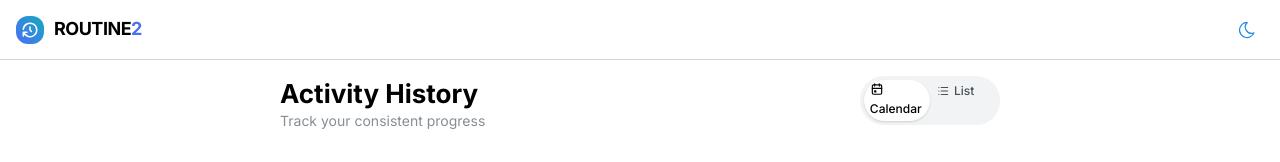
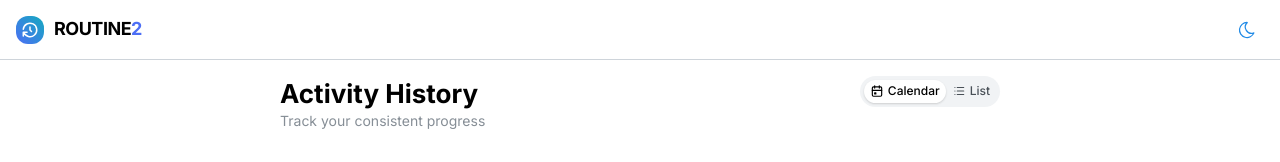
Before and after one commit to RenaudLN/routine2, a React (Vite) app: page /routine2/history in a window 1280 px wide. Shown: the top 162 px of the page. Built offline with nearby package versions, Linux system fonts and the light colour scheme.

Commit message:
feat: segmented control items no wrap

```diff
--- a/src/pages/HistoryPage.tsx
+++ b/src/pages/HistoryPage.tsx
@@ -191,8 +191,8 @@ export default function HistoryPage() {
             value={viewMode}
             onChange={(v) => setViewMode(v as 'calendar' | 'list')}
             data={[
-              { label: <Group gap={4}><IconCalendarEvent size={14} />Calendar</Group>, value: 'calendar' },
-              { label: <Group gap={4}><IconList size={14} />List</Group>, value: 'list' },
+              { label: <Group gap={4} wrap="nowrap"><IconCalendarEvent size={14} />Calendar</Group>, value: 'calendar' },
+              { label: <Group gap={4} wrap="nowrap"><IconList size={14} />List</Group>, value: 'list' },
             ]}
           />
         </Group>
```
